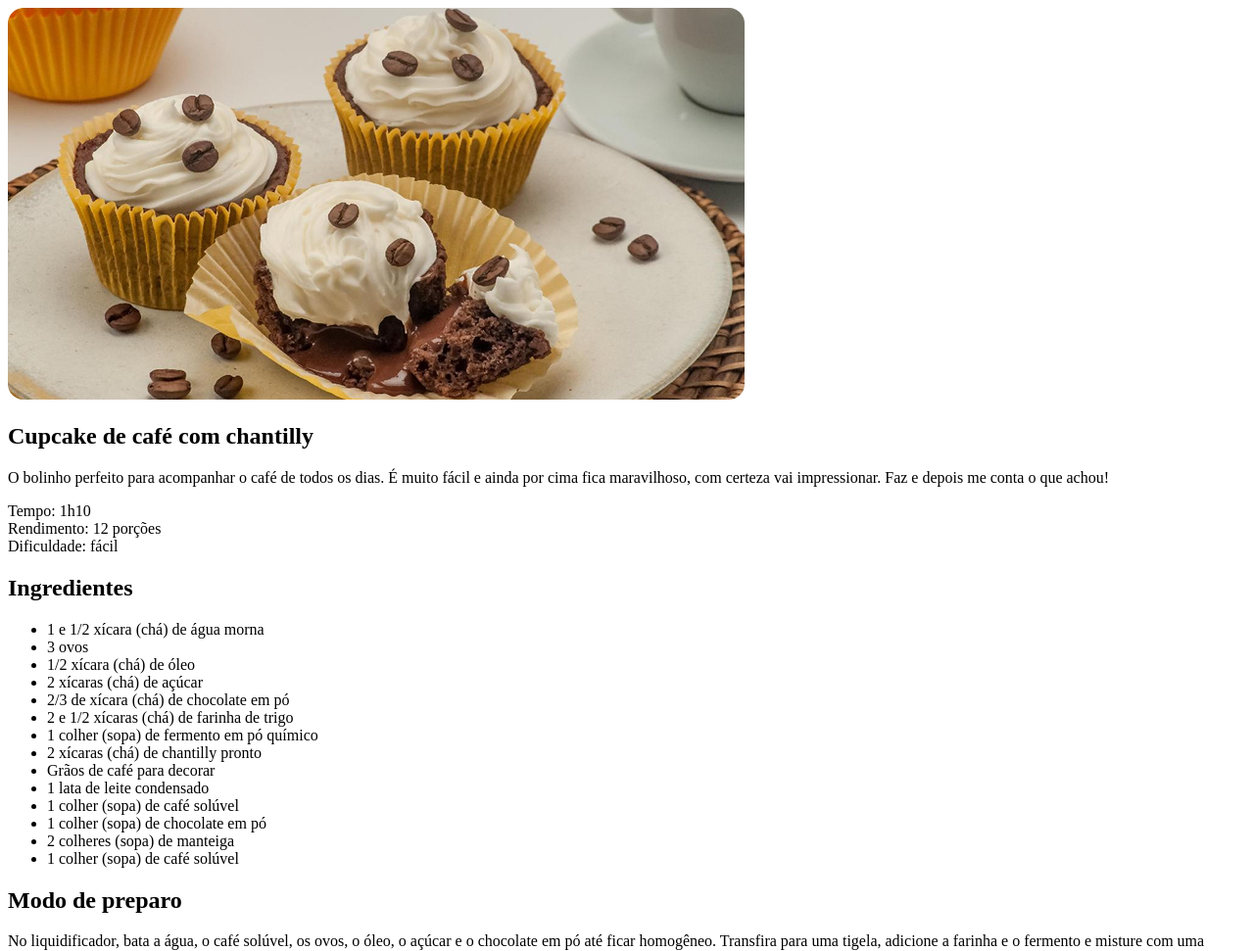
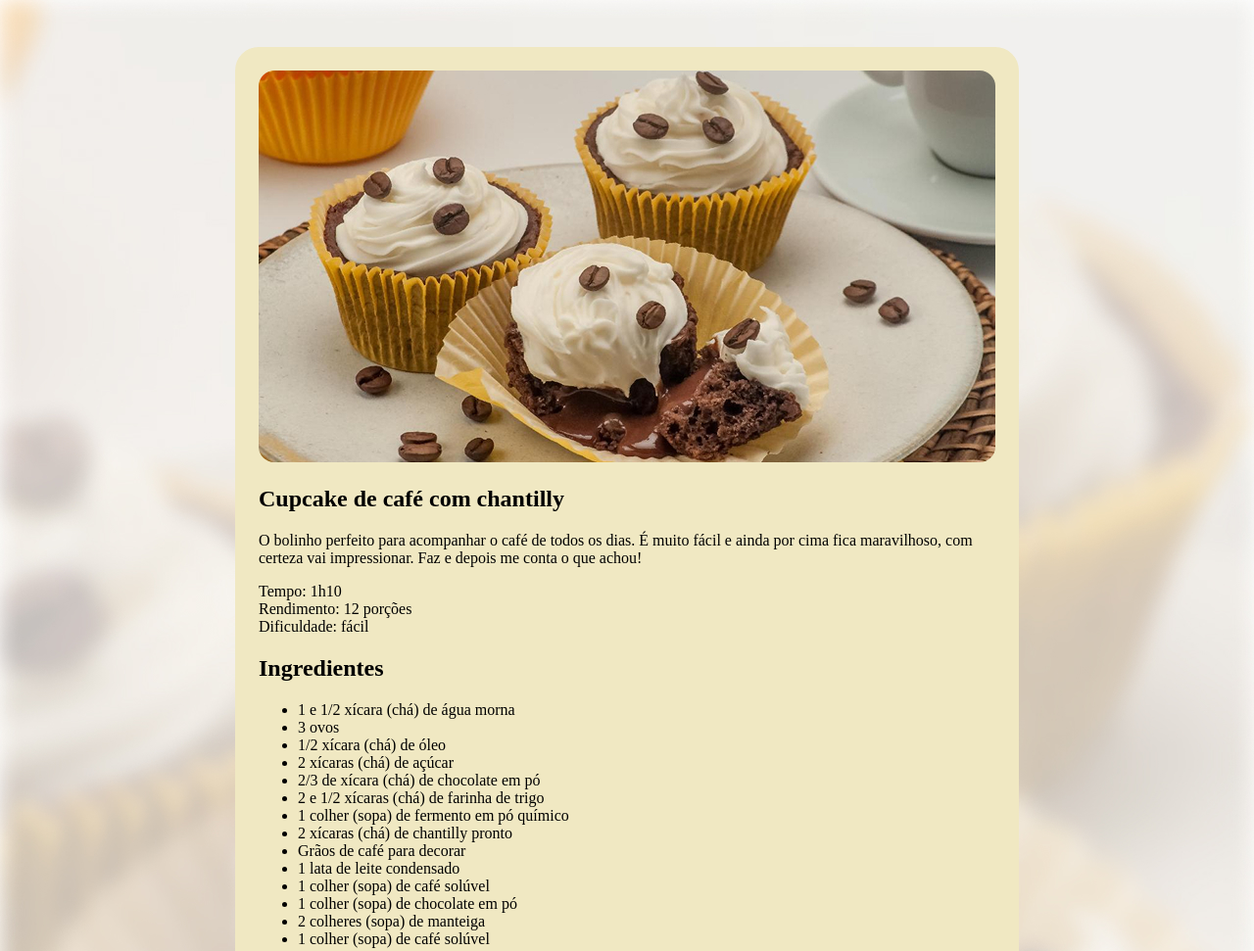
Before and after one commit to Eduuuhds/Projeto-receita, a plain HTML site: page index.html in a window 1280 px wide. Shown: the top 971 px of the page at 98% size. Drawn offline with Linux system fonts and the light colour scheme.

Commit message:
Imagem de fundo e container page

```diff
--- a/style.css
+++ b/style.css
@@ -1,3 +1,20 @@
+
+body{
+  background-image: url(./assets/bg-image.jpg);
+  background-repeat: no-repeat;
+  background-size: cover;
+}
+
+ #page {
+  box-sizing: border-box;
+  width: 800px;
+  padding: 24px;
+  background-color: #F0E8C2;
+  border-radius: 24px;
+  margin: 48px auto;
+
+ }
+
 img {
   border-radius: 16px;
 }
```
